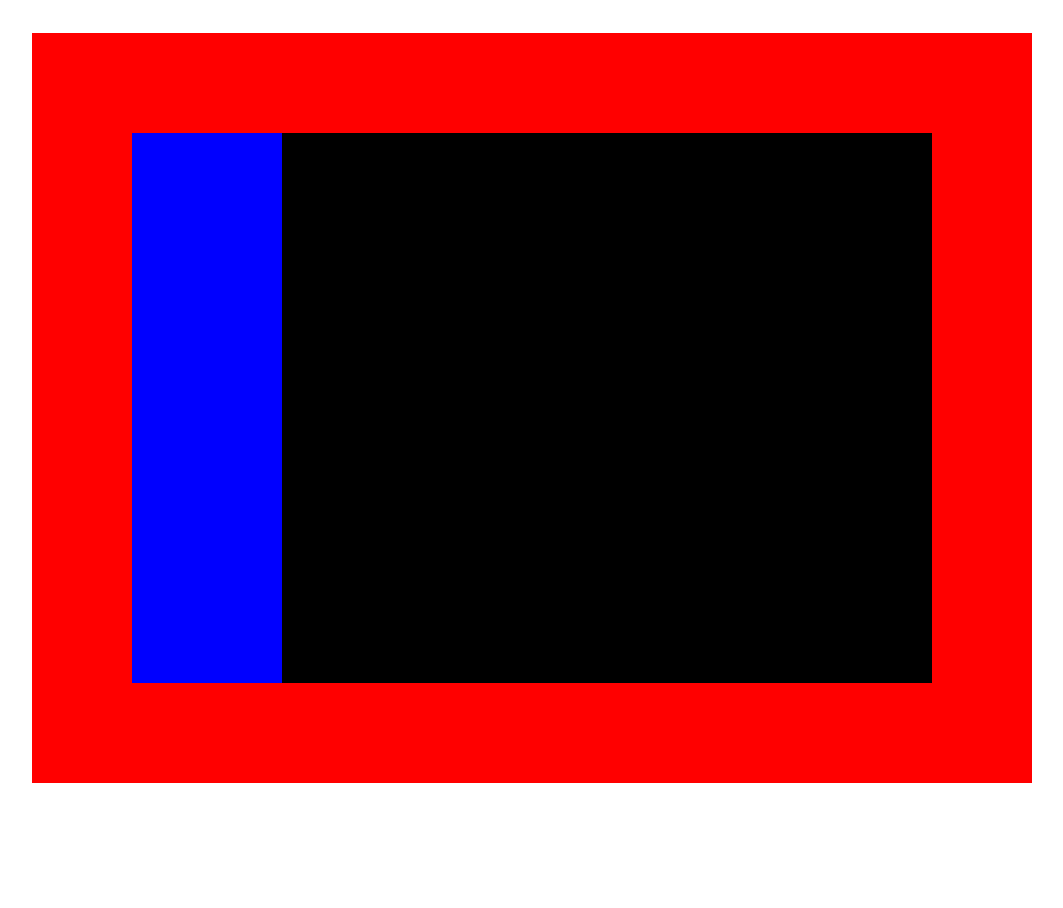
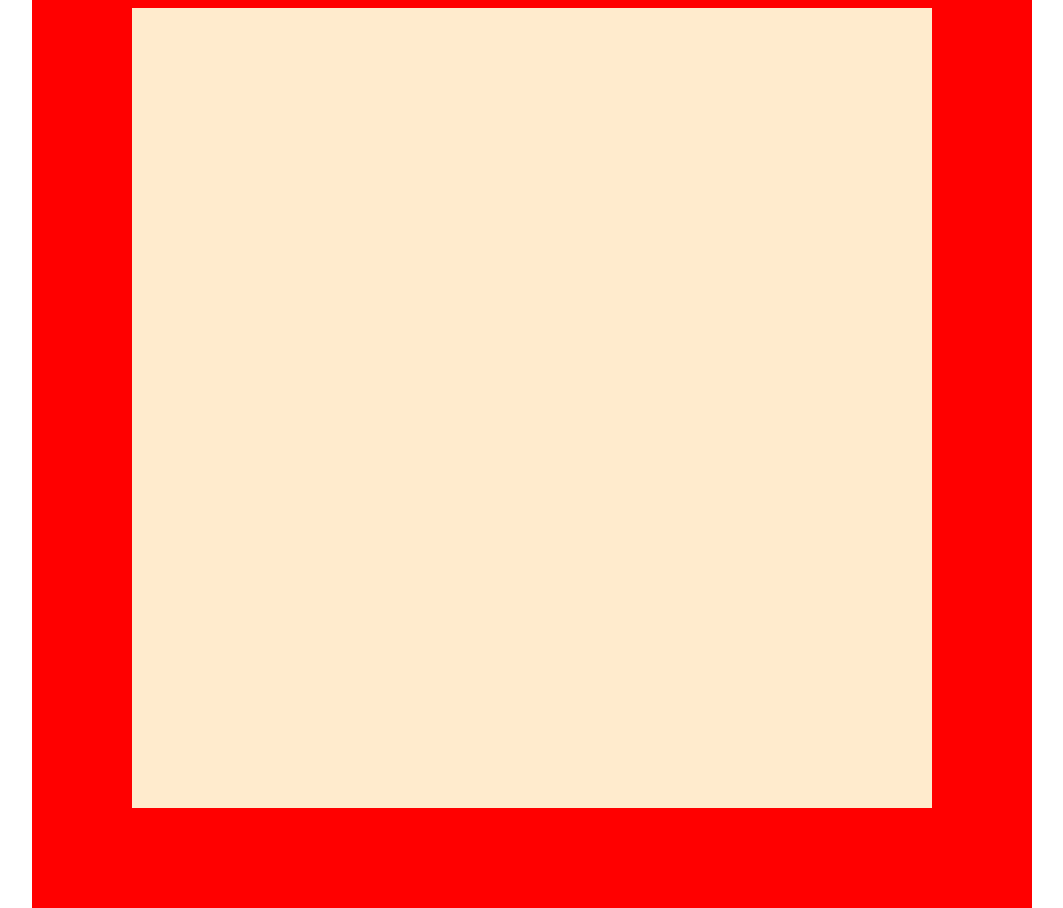
Before and after one commit to johnguido/etch-a-sketch, a plain HTML site: page index.html in a window 1280 px wide. Shown: the whole page, without its empty margins (108-1171 px from the left). Before the commit the page ends 816 px from the top, so only its background shows below. Drawn offline with Linux system fonts and the light colour scheme.

Commit message:
updated grid sizing functions

```diff
--- a/script.js
+++ b/script.js
@@ -1,28 +1,40 @@
+let HEIGHT = 16;
+let WIDTH = 16;
+
 function createGrid(height, width){
     let squareSideSize = (gridSquareSize(height, width));
     if (height && width){
         for (let i = 0; i < height; i++){
             //create layer of squares for each row of height
             for (let k = 0; k < width; k++){
-                createAndAddSquareToInnerContainer(5, 5, squareSideSize);
+                createAndAddSquareToInnerContainer(HEIGHT, WIDTH);
             }
         }
     }
 }
 
-function createAndAddSquareToInnerContainer(height, width, squareSideSize){
+function createAndAddSquareToInnerContainer(height, width){
     const innerContainer = document.querySelector('.inner-container');
     const square = document.createElement('div');
-    square.setAttribute('id', 'grid');
+    square.classList.add('grid');
     innerContainer.appendChild(square);
 }
 
 function gridSquareSize(height, width){
-    let totalSquareFoot = 440000; //440k pixels
+    let totalSquareFoot = 640000; //440k pixels
     let totalSquares = height * width;
     let pixelsInsideSquare = totalSquareFoot / totalSquares;
     let squareHeightandWidth = Math.sqrt(pixelsInsideSquare);
     return squareHeightandWidth;
 }
 
-createGrid(5, 5);
+createGrid(HEIGHT, WIDTH);
+
+const squares = document.querySelectorAll('.grid');
+
+let heightAndWidth = gridSquareSize(HEIGHT, WIDTH);
+let size = 'width: ' + heightAndWidth + 'px';
+
+squares.forEach((grid) => {
+    grid.setAttribute('style', size);
+});
--- a/style.css
+++ b/style.css
@@ -7,7 +7,7 @@ body {
 
 .main-container {
     background-color: red;
-    height: 750px;
+    height: 1000px;
     width: 1000px;
     display: flex;
     justify-content: center;
@@ -16,16 +16,15 @@ body {
 
 .inner-container {
     background-color: black;
-    height: 550px;
+    height: 800px;
     width: 800px;
     display: flex;
     flex-wrap: wrap;
 }
 
-#grid {
+.grid {
     background-color: blanchedalmond;
-    border: blue;
-    border-style: solid;
     display: flex;
-    flex-grow: 0;
+    height: auto;
+    width: auto;
 }
```
